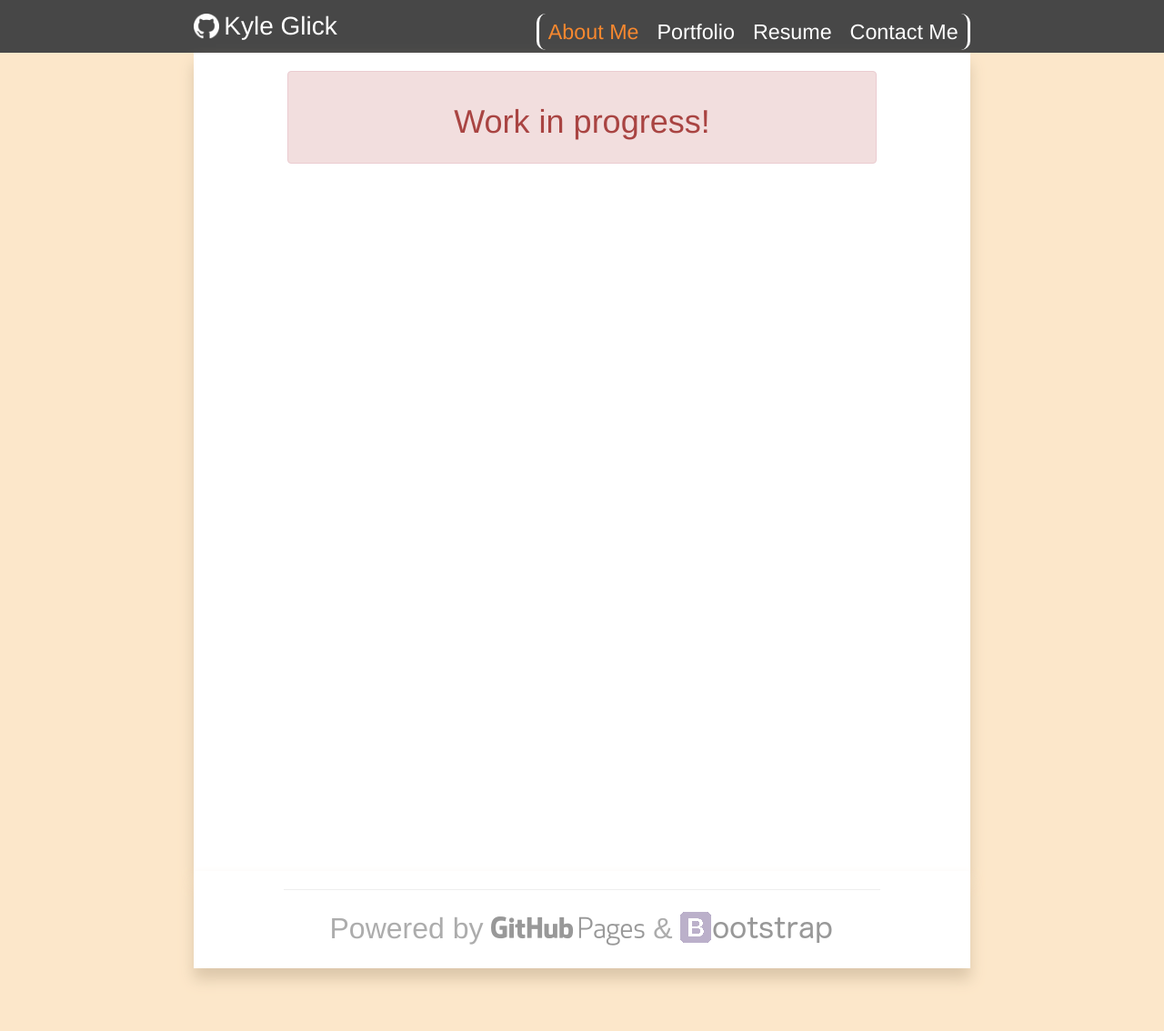
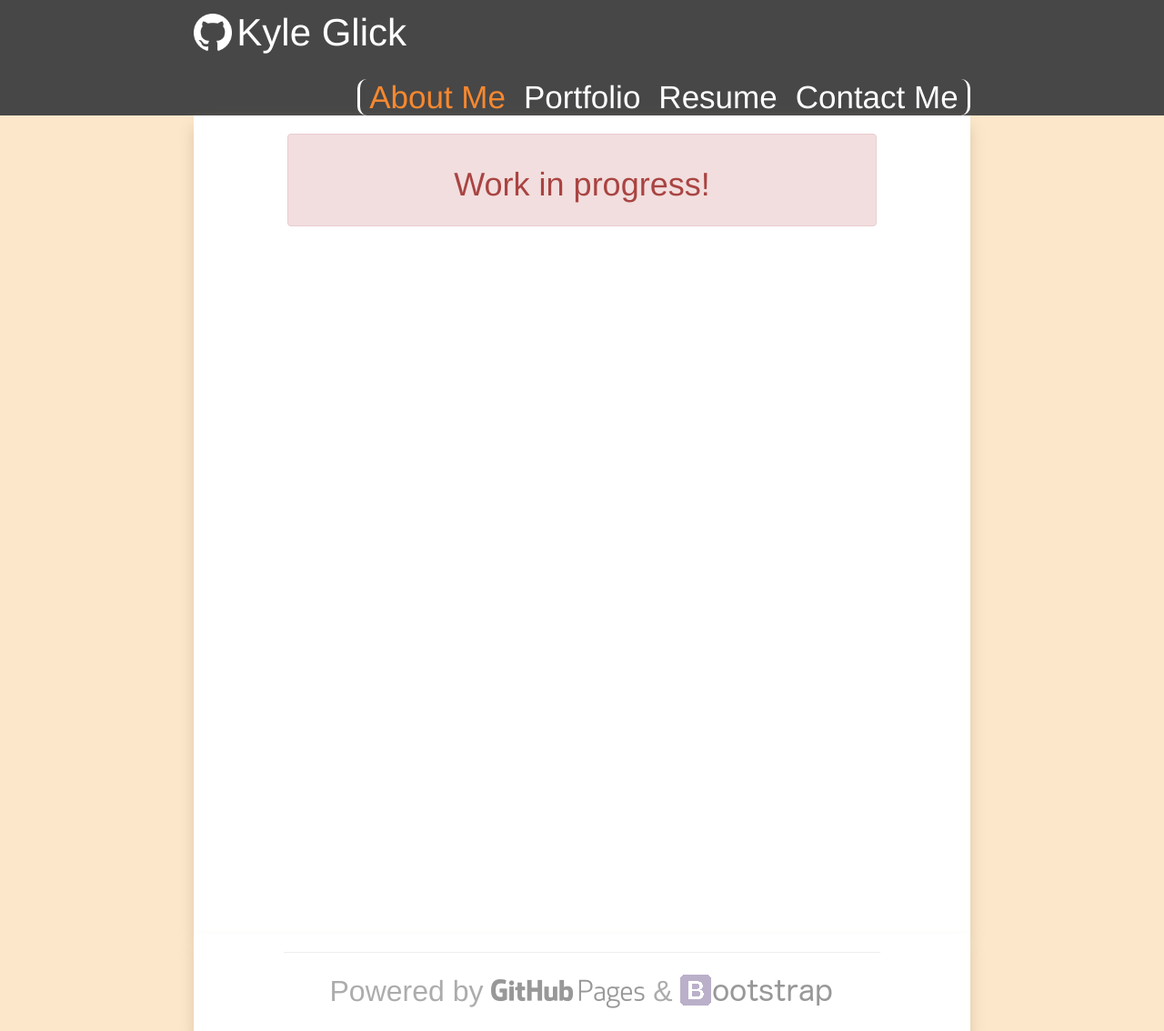
Before and after one commit to kayla-glick/kayla-glick.github.io, a Jekyll site: the page built from index.html, in a window 1280 px wide. Shown: the whole page at 91% size. Built offline with Jekyll 4.4.1, drawn with Linux system fonts in a browser that asks for light colours; nearby versions of some CDN libraries.

Commit message:
undo resizable header

```diff
--- a/assets/css/layout.css
+++ b/assets/css/layout.css
@@ -36,13 +36,13 @@ body {
 .navbar-brand {
   display: table;
   color: white !important;
-  font-size: 2.188vw
+  font-size: 42px;
 }
 
 .navbar-brand img {
   margin-right: 5px;
-  width: 2.188vw;
-  height: 2.188vw;
+  width: 42px;
+  height: 42px;
 }
 
 .brand-container {
@@ -61,7 +61,7 @@ body {
   border-left: 3px solid white;
   border-right: 3px solid white;
   border-radius: 10px;
-  font-size: 1.82vw;
+  font-size: 35px;
 }
 
 .navbar-nav > li > a {
```
